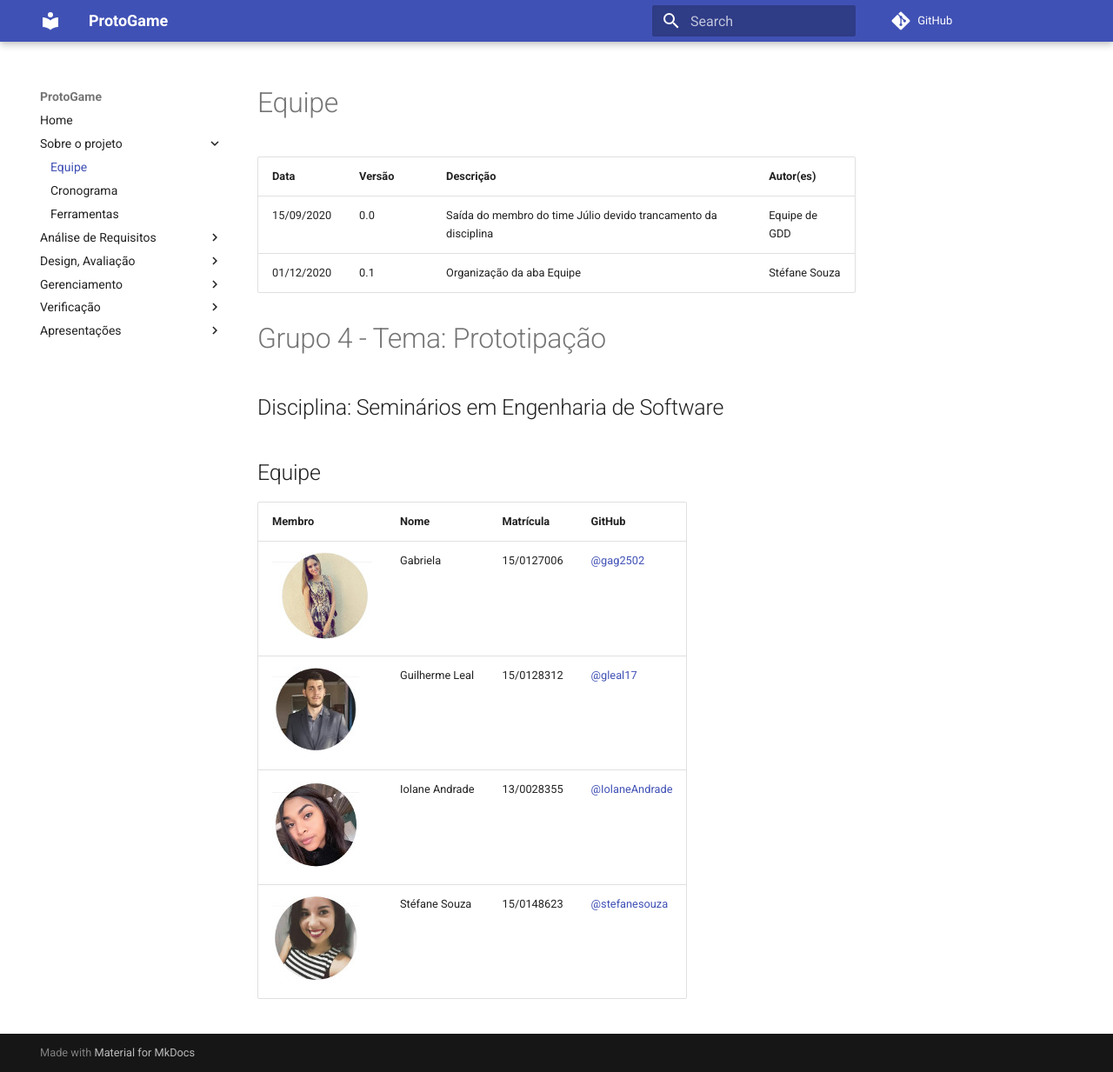
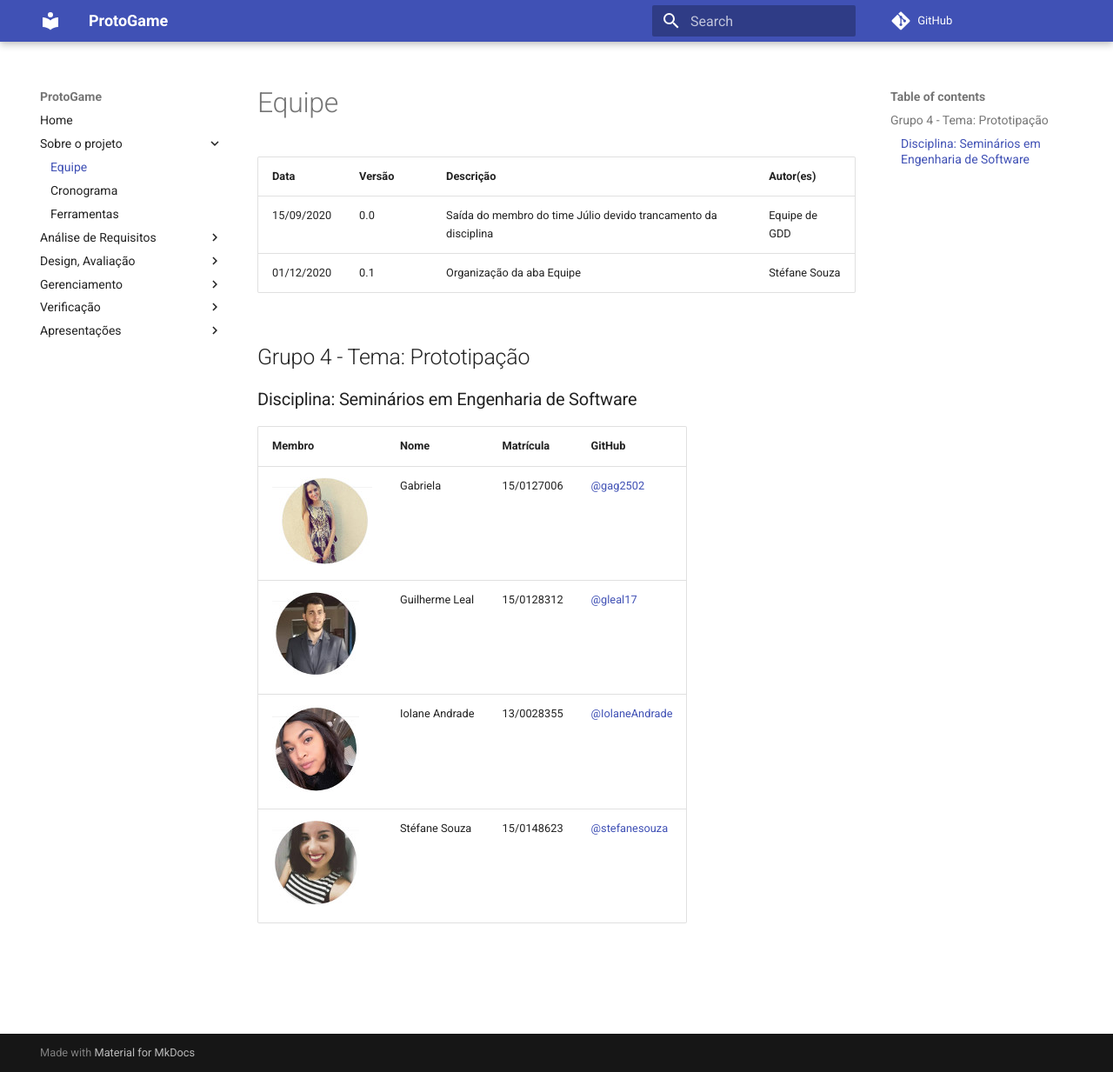
Before and after one commit to Design-de-Jogos/2020.1-ProtoGame, an MkDocs documentation site: the page built from docs/equipe.md, in a window 1280 px wide and 1233 px high. Shown: the whole window at 87% size. Built offline with MkDocs 1.6.1 and Material for MkDocs 9.7.7, drawn with Linux system fonts in a browser that asks for light colours; comment, search, counter and statistics services are not loaded.

Commit message:
Correções na página inicial e equipe

```diff
--- a/docs/equipe.md
+++ b/docs/equipe.md
@@ -5,11 +5,8 @@ Data | Versão | Descrição | Autor(es)
 15/09/2020 | 0.0 | Saída do membro do time Júlio devido trancamento da disciplina| Equipe de GDD
 01/12/2020 | 0.1 | Organização da aba Equipe | Stéfane Souza
 
-# Grupo 4 - Tema: Prototipação
-## Disciplina: Seminários em Engenharia de Software
-
-
-## Equipe
+## Grupo 4 - Tema: Prototipação
+### Disciplina: Seminários em Engenharia de Software
 
  Membro |Nome | Matrícula | GitHub
 ------- | ------- | --------- | -------
```
Also changed, not shown: docs/index.md (+1 -1 lines).
